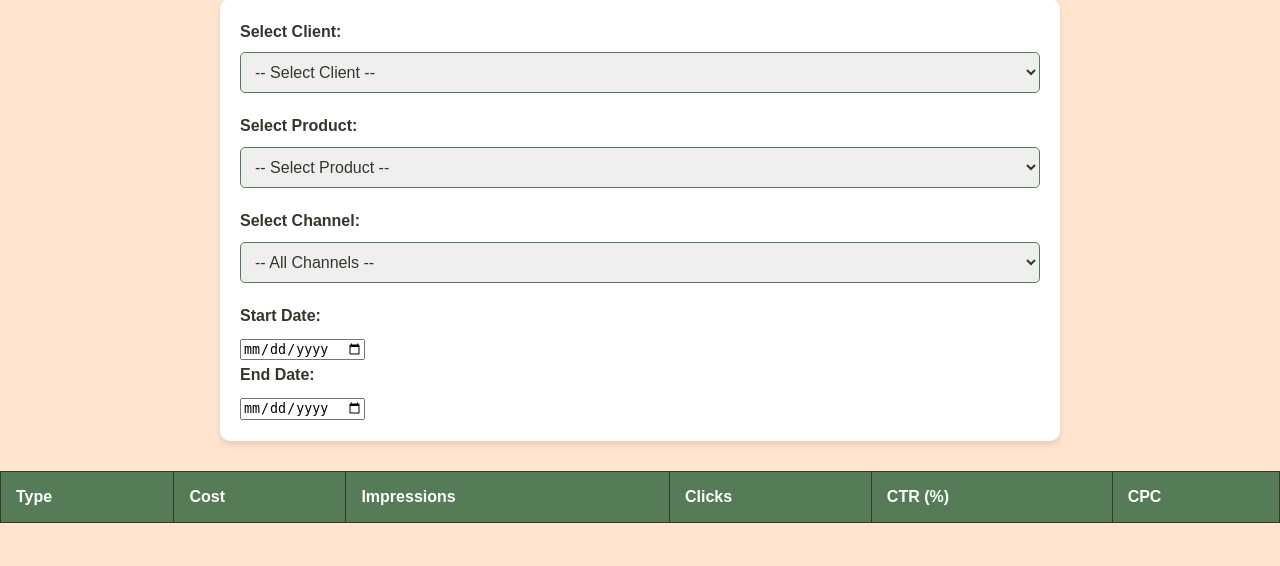
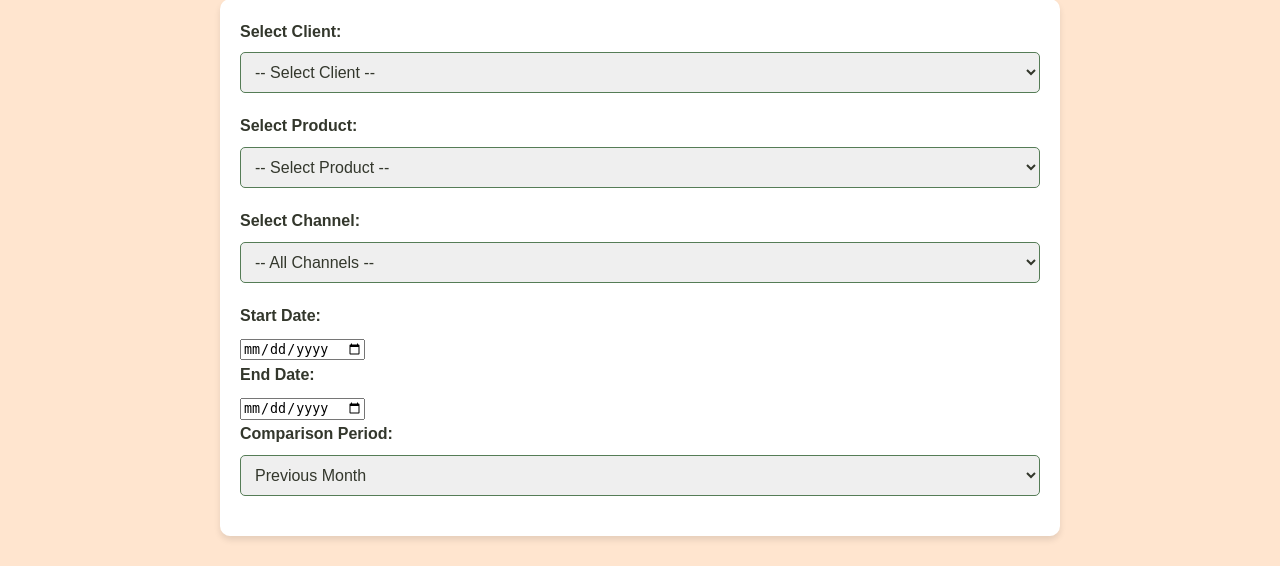
Before and after one commit to ChristopherChari/PrecisionTracker, a Django app: page / in a window 1280 px wide. Shown: the part 228-794 px from the top of the page. Before the commit the page ends 751 px from the top, so only its background shows below. Run offline with Django 5.2, Linux system fonts and the light colour scheme; data comes from the database, SQL or seed files in the repository; both versions use the stored data as it was after the commit; lists and menus that the app fills with data are empty; parts of the project's set-up code (start-up, migrations or seed data) failed here and were passed over.

Commit message:
fixed kpi cards to show previous periods

```diff
--- a/precisiontracker/CampaignTracker/templates/CampaignTracker/filter_campaigns.html
+++ b/precisiontracker/CampaignTracker/templates/CampaignTracker/filter_campaigns.html
@@ -65,17 +65,13 @@
     </script>
    <script>
     $(document).ready(function () {
-        function updateCampaignListAndKpis() {
+    // Function to update the KPI cards when filters change
+    function updateKpiCards() {
         $.ajax({
-                url: "{% url 'home' %}",
-                data: $('#filter-form').serialize(),
+            url: "{% url 'home' %}",  // Adjust URL if necessary
+            data: $('#filter-form').serialize(),  // Serialize form data, including comparison_period
             success: function (response) {
-                    console.log("Response data:", response);  // Debugging output
-
-                    // Update the campaign list
-                    $('#campaign-list').html(response.html);
-
-                    // Update the KPI cards
+                // Clear existing cards and append new ones
                 $('#kpi-cards').html(response.kpi_html);
             },
             error: function () {
@@ -84,11 +80,12 @@
         });
     }
 
-        // Trigger the update when any filter changes
+    // Trigger the KPI card update when the filters (including comparison_period) change
     $('#filter-form select, #filter-form input').on('change', function () {
-            updateCampaignListAndKpis();
+        updateKpiCards();
     });
 });
+
 
 </script>
 
@@ -124,6 +121,12 @@
 
         <label for="end_date">End Date:</label>
         <input type="date" name="end_date" id="end_date" value="{{ selected_end_date }}">
+
+        <label for="comparison_period">Comparison Period:</label>
+        <select name="comparison_period" id="comparison_period">
+            <option value="7days" {% if comparison_period == '7days' %}selected{% endif %}>Previous 7 Days</option>
+            <option value="month" {% if comparison_period == 'month' %}selected{% endif %}>Previous Month</option>
+        </select>
     </form>
 
     <div id="campaign-list">
--- a/precisiontracker/CampaignTracker/views.py
+++ b/precisiontracker/CampaignTracker/views.py
@@ -165,6 +165,40 @@ def get_products_for_client(request):
 
     return JsonResponse({'products': products})
 
+from datetime import timedelta
+
+from datetime import timedelta, date
+
+def get_previous_period_data(client, product, channel, start_date, end_date, period='7days'):
+    # Get the previous period's date range
+    if period == '7days':
+        previous_start_date = start_date - timedelta(days=7)
+        previous_end_date = end_date - timedelta(days=7)
+    elif period == 'month':
+        previous_start_date = (start_date.replace(day=1) - timedelta(days=1)).replace(day=1)
+        previous_end_date = start_date - timedelta(days=1)
+
+    # Fetch campaigns for the previous period
+    previous_campaigns = Campaign.objects.filter(
+        client=client,
+        product=product,
+        start_date__gte=previous_start_date,
+        end_date__lte=previous_end_date,
+    )
+
+    if channel:
+        previous_campaigns = previous_campaigns.filter(channel=channel)
+
+    # Aggregate previous period data
+    previous_data = {
+        'spend': sum(c.spend for c in previous_campaigns),
+        'impressions': sum(c.impressions for c in previous_campaigns),
+        'clicks': sum(c.clicks for c in previous_campaigns)
+    }
+
+    return previous_data
+
+
 def filter_campaigns(request):
     clients = Client.objects.all()
     campaigns_by_type = {}
@@ -173,6 +207,7 @@ def filter_campaigns(request):
     selected_channel = request.GET.get('channel', request.session.get('selected_channel'))
     start_date = request.GET.get('start_date', request.session.get('selected_start_date'))
     end_date = request.GET.get('end_date', request.session.get('selected_end_date'))
+    comparison_period = request.GET.get('comparison_period','month')  # Comparison period: 7 days or month
 
     # Store session data
     if client_id:
@@ -192,6 +227,14 @@ def filter_campaigns(request):
         end_date = parse_date(end_date)
         total_days_selected = (end_date - start_date).days + 1
 
+        # Calculate the previous period start and end dates
+        if comparison_period == '7days':
+            prev_start_date = start_date - timedelta(days=7)
+            prev_end_date = end_date - timedelta(days=7)
+        else:  # 'month' comparison
+            prev_start_date = (start_date - timedelta(days=30)).replace(day=1)
+            prev_end_date = prev_start_date + timedelta(days=30) - timedelta(seconds=1)
+
         campaigns = Campaign.objects.filter(
             client=client,
             product=product,
@@ -201,6 +244,17 @@ def filter_campaigns(request):
 
         if selected_channel:
             campaigns = campaigns.filter(channel=selected_channel)
+
+        # Fetch previous period campaigns for comparison
+        previous_campaigns = Campaign.objects.filter(
+            client=client,
+            product=product,
+            start_date__gte=prev_start_date,
+            end_date__lte=prev_end_date,
+        )
+
+        if selected_channel:
+            previous_campaigns = previous_campaigns.filter(channel=selected_channel)
 
         for campaign in campaigns:
             campaign_type = f"{campaign.channel} {campaign.campaign_type}"
@@ -243,6 +297,9 @@ def filter_campaigns(request):
                     'spend_diff': 0,
                     'impressions_diff': 0,
                     'clicks_diff': 0,
+                    'previous_spend': 0,
+                    'previous_impressions': 0,
+                    'previous_clicks': 0,
                 }
 
             campaigns_by_type[campaign_type]['campaigns'].append(campaign)
@@ -250,25 +307,24 @@ def filter_campaigns(request):
             campaigns_by_type[campaign_type]['total_clicks'] += campaign.clicks
             campaigns_by_type[campaign_type]['total_spend'] += campaign.spend
 
-            if campaigns_by_type[campaign_type]['target_spend'] > 0:
-                campaigns_by_type[campaign_type]['spend_diff'] = (
-                    (campaigns_by_type[campaign_type]['total_spend'] - campaigns_by_type[campaign_type]['target_spend']) /
-                    campaigns_by_type[campaign_type]['target_spend']
-                ) * 100
+        # Now calculate the previous actuals and compare them
+        for campaign_type, data in campaigns_by_type.items():
+            # Get the previous period campaigns for this campaign_type
+            prev_campaigns = previous_campaigns.filter(campaign_type=campaign_type.split()[1])  # Removing channel prefix
+            for prev_campaign in prev_campaigns:
+                data['previous_spend'] += prev_campaign.spend
+                data['previous_impressions'] += prev_campaign.impressions
+                data['previous_clicks'] += prev_campaign.clicks
 
-            if campaigns_by_type[campaign_type]['target_impressions'] > 0:
-                campaigns_by_type[campaign_type]['impressions_diff'] = (
-                    (campaigns_by_type[campaign_type]['total_impressions'] - campaigns_by_type[campaign_type]['target_impressions']) /
-                    campaigns_by_type[campaign_type]['target_impressions']
-                ) * 100
+            # Calculate percentage differences with previous actuals
+            if data['previous_spend'] > 0:
+                data['spend_diff'] = ((data['total_spend'] - data['previous_spend']) / data['previous_spend']) * 100
+            if data['previous_impressions'] > 0:
+                data['impressions_diff'] = ((data['total_impressions'] - data['previous_impressions']) / data['previous_impressions']) * 100
+            if data['previous_clicks'] > 0:
+                data['clicks_diff'] = ((data['total_clicks'] - data['previous_clicks']) / data['previous_clicks']) * 100
 
-            if campaigns_by_type[campaign_type]['target_clicks'] > 0:
-                campaigns_by_type[campaign_type]['clicks_diff'] = (
-                    (campaigns_by_type[campaign_type]['total_clicks'] - campaigns_by_type[campaign_type]['target_clicks']) /
-                    campaigns_by_type[campaign_type]['target_clicks']
-                ) * 100
-
-        for campaign_type, data in campaigns_by_type.items():
+            # Calculate CTR and CPC for the current period
             if data['total_clicks'] > 0:
                 data['total_ctr'] = (data['total_clicks'] / data['total_impressions']) * 100 if data['total_impressions'] > 0 else 0
                 data['total_cpc'] = data['total_spend'] / data['total_clicks'] if data['total_clicks'] > 0 else 0
@@ -279,6 +335,7 @@ def filter_campaigns(request):
         })
         rendered_kpis = render_to_string('CampaignTracker/kpi_cards.html', {
             'campaigns_by_type': campaigns_by_type,
+            'comparison_period': comparison_period,  # Pass comparison period
         })
         return JsonResponse({'html': rendered_campaigns, 'kpi_html': rendered_kpis})
 
@@ -290,6 +347,7 @@ def filter_campaigns(request):
         'selected_channel': selected_channel,
         'selected_start_date': start_date,
         'selected_end_date': end_date,
+        'comparison_period': comparison_period,
     })
 
 
```
Also changed, not shown: precisiontracker/CampaignTracker/templates/CampaignTracker/kpi_cards.html (+40 -5 lines), precisiontracker/db.sqlite3. Lines whose indentation alone changed are shown as unchanged.
